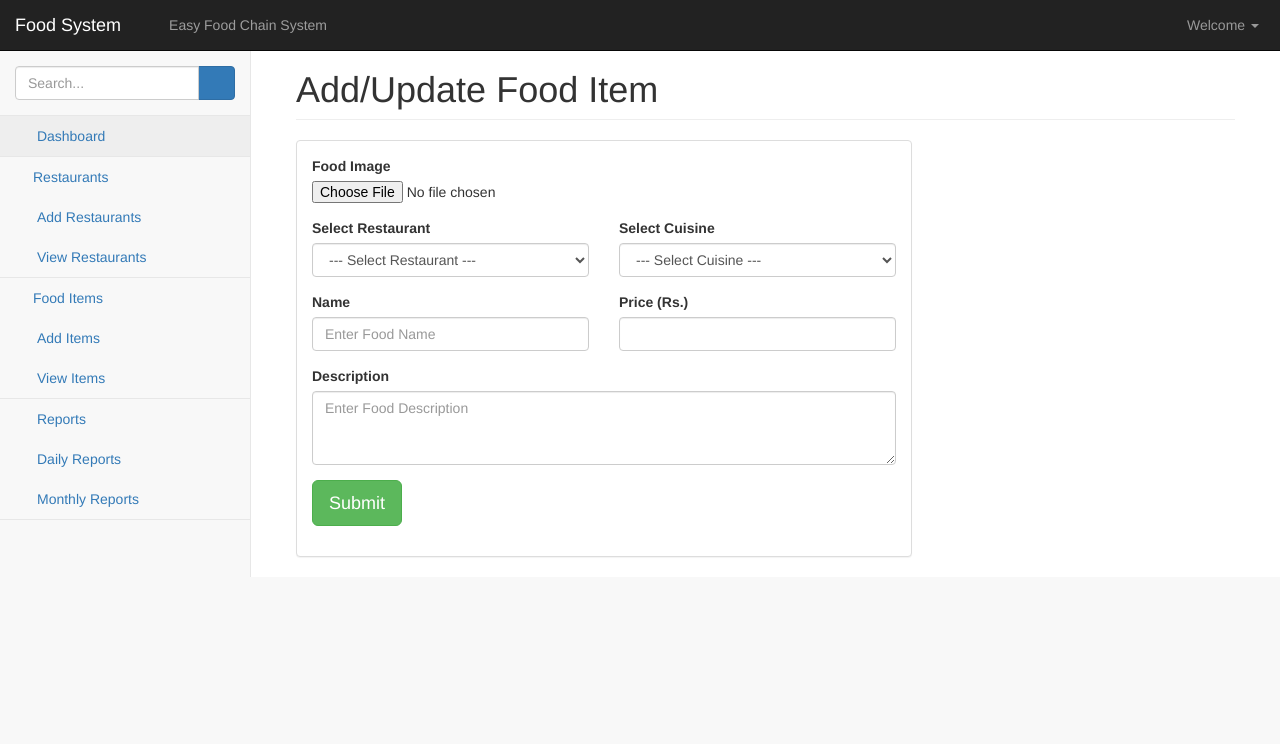
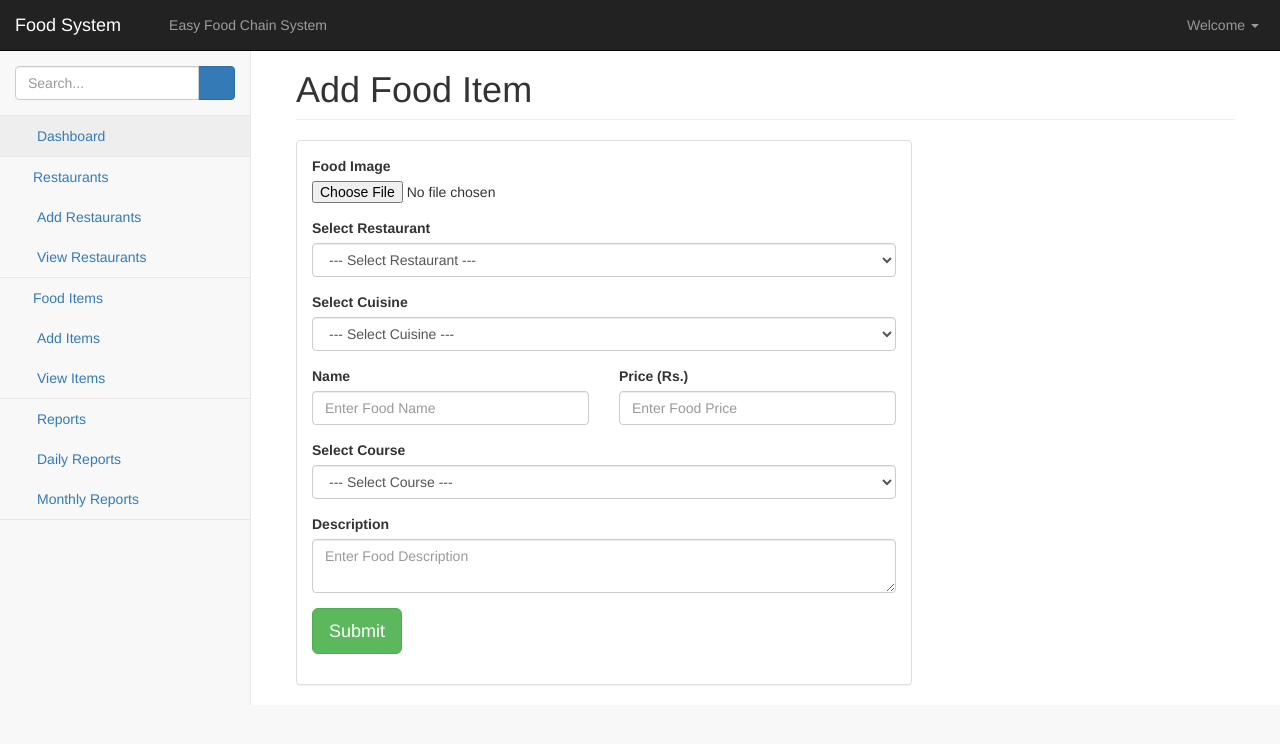
Before and after one commit to SadamAnsari/food_apps, a Django app: a page that uses fab_food/templates/fab_food/base.html in a window 1280 px wide. Shown: the top 744 px of the page. Run offline with Django 3.2, Linux system fonts and the light colour scheme; a user stored in the database is signed in; data comes from the database, SQL or seed files in the repository; both versions use the stored data as it was after the commit; some libraries are stand-ins or nearby versions.

Commit message:
Add/update/delete food items for specific restaurants

```diff
--- a/apps/restaurants/constants.py
+++ b/apps/restaurants/constants.py
@@ -12,12 +12,15 @@ class ReviewStar:
         Five: "Five"
     }
 
+
 class Course:
     Starter = 1
     MainCourse = 2
     Desert = 3
+    Other = 4
     FieldStr = {
         Starter: "Starter",
         MainCourse: "Main Course",
-        Desert: "Desert"
+        Desert: "Desert",
+        Other: "Other"
     }
--- a/apps/restaurants/forms.py
+++ b/apps/restaurants/forms.py
@@ -27,8 +27,9 @@ class FoodItemForm(forms.ModelForm):
     image = forms.ImageField(required=False)
     cuisine = forms.ModelChoiceField(queryset=CuisineType.objects.all())
     restaurant = forms.ModelChoiceField(queryset=Restaurant.objects.all())
-    course = forms.IntegerField(widget=forms.Select(choices=Course.FieldStr.items()))
+    course = forms.IntegerField(required=False)
 
     class Meta:
         model = FoodItem
-        fields = ('name', 'description', 'price', 'image', 'cuisine', 'restaurant', 'course', 'order_count')
+        exclude = ('order_count', )
+        fields = ('name', 'description', 'price', 'image', 'cuisine', 'restaurant', 'course')
--- a/apps/restaurants/models.py
+++ b/apps/restaurants/models.py
@@ -54,7 +54,7 @@ class FoodItem(Base):
     cuisine = models.ForeignKey(CuisineType, null=True, on_delete=models.CASCADE)
     restaurant = models.ForeignKey(Restaurant, null=True, on_delete=models.CASCADE, related_name='dishes')
     order_count = models.IntegerField(default=0)
-    course = models.SmallIntegerField(_("Course"), choices=Course.FieldStr.items(), default=Course.MainCourse)
+    course = models.SmallIntegerField(_("Course"), choices=Course.FieldStr.items(), default=Course.Other)
 
     def __unicode__(self):
         return self.name
--- a/apps/restaurants/templates/restaurants/food_item.html
+++ b/apps/restaurants/templates/restaurants/add_food_item.html
@@ -7,7 +7,7 @@
     <div class="container-fluid">
         <div class="row">
             <div class="col-lg-12">
-                <h1 class="page-header">Add/Update Food Item</h1>
+                <h1 class="page-header">Add Food Item</h1>
             </div>
             <!-- /.col-lg-12 -->
         </div>
@@ -15,12 +15,6 @@
             <div class="col-lg-8">
                 <div class="panel panel-default">
                     <div class="panel-body">
-                        {% if error_message %}
-                        <div class="alert alert-danger fade in">
-                            <a href="#" class="close" data-dismiss="alert">&times;</a>
-                            <strong>Error!</strong> {{ error_message }}
-                        </div>
-                        {% endif %}
                         {% if messages %}
                             {% for message in messages %}
                                 {% if message.tags == 'info' or message.tags == 'success' %}
@@ -47,18 +41,26 @@
                                 </div>
                             </div>
                             <div class="row">
-                                <div class="col-md-6">
+                                <div class="col-md-12">
                                     <div class="form-group">
-                                        <label name="restaurant">Select Restaurant</label>
+                                        <label>Select Restaurant</label>
                                         <select name="restaurant" class="form-control">
                                             <option value="-1">--- Select Restaurant ---</option>
                                             {% for company in restaurants %}
                                                 <option value="{{company.id}}">{{company.name}}</option>
                                             {% endfor %}
                                         </select>
+                                        {% for error in form.restaurant.errors %}
+                                            <div class="alert alert-danger fade in">
+                                                <a href="#" class="close" data-dismiss="alert">&times;</a>
+                                                {% for error in form.restaurant.errors %}{{ error }}{% endfor %}
+                                            </div>
+                                        {% endfor %}
+                                        </div>
                                     </div>
-                                </div>
-                                <div class="col-md-6">
+                            </div>
+                            <div class="row">
+                                <div class="col-md-12">
                                     <div class="form-group">
                                         <label name="cuisine">Select Cuisine</label>
                                         <select name="cuisine" class="form-control">
@@ -67,40 +69,76 @@
                                                 <option value="{{company.id}}">{{company.name}}</option>
                                             {% endfor %}
                                         </select>
+                                        {% for error in form.cuisine.errors %}
+                                            <div class="alert alert-danger fade in">
+                                                <a href="#" class="close" data-dismiss="alert">&times;</a>
+                                                {% for error in form.cuisine.errors %}{{ error }}{% endfor %}
+                                            </div>
+                                        {% endfor %}
                                     </div>
                                 </div>
                             </div>
                             <div class="row">
                                 <div class="col-md-6">
                                     <div class="form-group">
-                                        <label>Name</label> <input type="text"
-                                                                          class="form-control" name="name"
-                                                                          placeholder="Enter Food Name"
-                                                                          value="{{profile.name}}"/>
+                                        <label>Name</label>
+                                        <input type="text" class="form-control" name="name" placeholder="Enter Food Name"
+                                                                          value="{{form.name.value|default:''}}"/>
+                                        {% for error in form.name.errors %}
+                                            <div class="alert alert-danger fade in">
+                                                <a href="#" class="close" data-dismiss="alert">&times;</a>
+                                                {% for error in form.name.errors %}{{ error }}{% endfor %}
+                                            </div>
+                                        {% endfor %}
                                     </div>
                                 </div>
                                 <div class="col-md-6">
                                     <div class="form-group">
                                         <label>Price (Rs.)</label>
-                                        <input type="text" class="form-control" name="price" value="{{profile.price}}"/>
+                                        <input type="text" class="form-control" name="price"
+                                               placeholder="Enter Food Price" value="{{form.price.value|default:''}}"/>
+                                        {% for error in form.price.errors %}
+                                            <div class="alert alert-danger fade in">
+                                                <a href="#" class="close" data-dismiss="alert">&times;</a>
+                                                {% for error in form.price.errors %}{{ error }}{% endfor %}
+                                            </div>
+                                        {% endfor %}
                                     </div>
                                 </div>
                             </div>
                             <div class="row">
                                 <div class="col-md-12">
                                     <div class="form-group">
+                                        <label>Select Course</label>
+                                        <select name="course" class="form-control">
+                                            <option value="-1">--- Select Course ---</option>
+                                            {% for company in courses %}
+                                                <option value="{{company.0}}">{{company.1}}</option>
+                                            {% endfor %}
+                                        </select>
+                                        {% for error in form.course.errors %}
+                                            <div class="alert alert-danger fade in">
+                                                <a href="#" class="close" data-dismiss="alert">&times;</a>
+                                                {% for error in form.course.errors %}{{ error }}{% endfor %}
+                                            </div>
+                                        {% endfor %}
+                                    </div>
+                                 </div>
+                            </div>
+                            <div class="row">
+                                <div class="col-md-12">
+                                    <div class="form-group">
                                         <label>Description</label>
-                                        <textarea rows="3" class="form-control" name="description"
+                                        <textarea rows="2" class="form-control" name="description"
                                                   placeholder="Enter Food Description"></textarea>
                                     </div>
                                 </div>
                             </div>
                             <div class="row">
                                 <div class="form-group col-lg-12">
-                                <button type="submit" class="btn btn-lg btn-success">Submit</button>
+                                    <button type="submit" class="btn btn-lg btn-success">Submit</button>
+                                </div>
                             </div>
-                            </div>
-
                         </form>
                     </div>
                     <!-- /.panel-body -->
--- a/apps/restaurants/urls.py
+++ b/apps/restaurants/urls.py
@@ -8,5 +8,9 @@ urlpatterns = [
     url(r'^list/$', views.view_restaurants, name='view_restaurant'),
     url(r'^edit/(?P<id>\d+)$', views.update_restaurant, name='update_restaurant'),
     url(r'^delete/(?P<id>\d+)$', views.delete_restaurant, name='delete_restaurant'),
-    url(r'^items/add/$', views.add_food_item, name='add_food_item')
+    url(r'^items/add/$', views.add_food_item, name='add_food_item'),
+    url(r'^items/view/$', views.view_food_item, name='view_food_item'),
+    url(r'^items/edit/(?P<id>\d+)$', views.update_food_item, name='update_food_item'),
+    url(r'^items/delete/(?P<id>\d+)$', views.delete_food_item, name='delete_food_item'),
+
 ]
--- a/apps/restaurants/views.py
+++ b/apps/restaurants/views.py
@@ -7,7 +7,8 @@ from apps.users.forms import EditAddressForm
 from django.contrib import messages
 from django.contrib.auth.decorators import login_required
 from apps.users.models import Profile
-from apps.restaurants.models import CuisineType, Restaurant, RestaurantCuisine
+from apps.restaurants.models import CuisineType, Restaurant, RestaurantCuisine, FoodItem
+from .constants import Course
 
 logger = logging.getLevelName(__file__)
 
@@ -84,7 +85,7 @@ def update_restaurant(request, id):
 @login_required
 def delete_restaurant(request, id):
     profile = Profile.objects.get(user__id=request.user.id)
-    restaurant = Restaurant.objects.get(pk=id)
+    restaurant = get_object_or_404(Restaurant, pk=id)
     restaurant.delete()
     messages.success(request, 'Restaurant(%s) deleted successfully.' % restaurant.name)
     restaurants = Restaurant.objects.filter(user__id=profile.id)
@@ -96,6 +97,62 @@ def delete_restaurant(request, id):
 def add_food_item(request):
     restaurants = Restaurant.objects.all()
     cuisine_types = CuisineType.objects.order_by('name')
-    form = FoodItemForm()
-    data = {'form': form, 'restaurants': restaurants, 'cuisine_types': cuisine_types}
-    return render(request, template_name="restaurants/food_item.html", context=data)
+    if request.method == "POST":
+        form = FoodItemForm(request.POST or None, request.FILES or None)
+        if request.POST and form.is_valid():
+            instance = form.save()
+            messages.info(request, "Food Item(%s) added successfully." % instance.name)
+            return redirect("restaurant:view_food_item")
+        else:
+            messages.error(request, "Please correct the below error(s).")
+    else:
+        form = FoodItemForm()
+    data = {'form': form, 'restaurants': restaurants, 'cuisine_types': cuisine_types,
+            'courses': Course.FieldStr.items()}
+    return render(request, template_name="restaurants/add_food_item.html", context=data)
+
+
+@login_required
+def view_food_item(request):
+    profile = Profile.objects.get(user__id=request.user.id)
+    restaurants = Restaurant.objects.filter(user__id=profile.id)
+    data = {}
+    for res in restaurants:
+        food_items = FoodItem.objects.filter(restaurant__id=res.id)
+        data[res] = food_items
+    result = {"data": data}
+    return render(request, template_name="restaurants/view_food_item.html", context=result)
+
+
+def update_food_item(request, id):
+    food_item = get_object_or_404(FoodItem, pk=id)
+    restaurants = Restaurant.objects.all()
+    cuisine_types = CuisineType.objects.order_by('name')
+    if request.method == "POST":
+        form = FoodItemForm(request.POST or None, request.FILES or None, instance=food_item)
+        if request.POST and form.is_valid():
+            form.save()
+            messages.info(request, "Food Item(%s) updated successfully." % food_item.name)
+            return redirect("restaurant:view_food_item")
+        else:
+            messages.error(request, "Please correct the below error(s).")
+    else:
+        form = FoodItemForm()
+    data = {'form': form, 'restaurants': restaurants, 'cuisine_types': cuisine_types,
+            'courses': Course.FieldStr.items(), "profile": food_item}
+    return render(request, template_name="restaurants/update_food_item.html", context=data)
+
+
+@login_required
+def delete_food_item(request, id):
+    food_item = get_object_or_404(FoodItem, pk=id)
+    food_item.delete()
+    messages.success(request, 'Food Item(%s) deleted successfully.' % food_item.name)
+    profile = Profile.objects.get(user__id=request.user.id)
+    restaurants = Restaurant.objects.filter(user__id=profile.id)
+    data = {}
+    for res in restaurants:
+        food_items = FoodItem.objects.filter(restaurant__id=res.id)
+        data[res] = food_items
+    result = {"data": data}
+    return render(request, template_name="restaurants/view_food_item.html", context=result)
--- a/fab_food/templates/fab_food/base.html
+++ b/fab_food/templates/fab_food/base.html
@@ -104,7 +104,7 @@
                                 <a href="{% url 'restaurant:add_food_item' %}">Add Items</a>
                             </li>
                             <li>
-                                <a href="#">View Items</a>
+                                <a href="{% url 'restaurant:view_food_item' %}">View Items</a>
                             </li>
                         </ul>
                     </li>
```
Also changed, not shown: apps/restaurants/templates/restaurants/update_food_item.html (added, +156 -0 lines), apps/restaurants/templates/restaurants/view_food_item.html (added, +76 -0 lines), apps/restaurants/migrations/0006_auto_20180725_1350.py (added), db.sqlite3.
